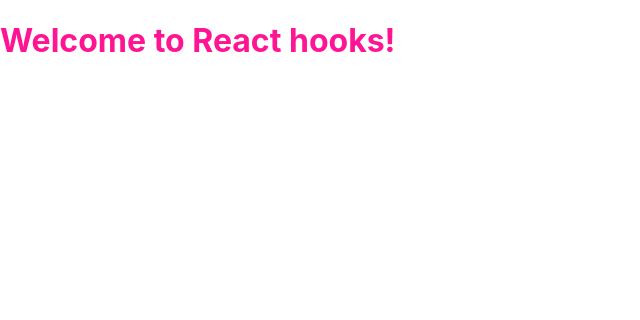
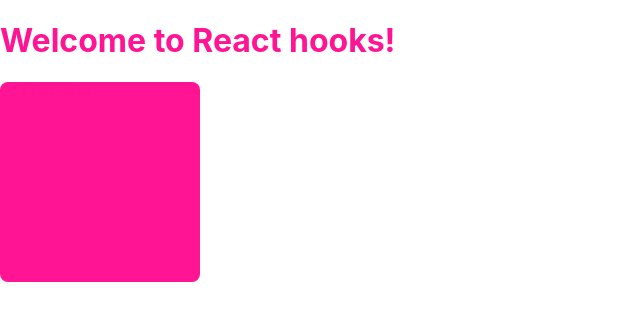
Before and after one commit to camha91/react-hooks-basic, a React (Create React App) app: page / in a window 1280 px wide. Shown: the top 320 px of the page, without its empty margins (0-640 px from the left). Built offline with nearby package versions, Linux system fonts and the light colour scheme.

Commit message:
Color Box

```diff
--- a/src/App.js
+++ b/src/App.js
@@ -1,10 +1,13 @@
 import React from 'react';
 import './App.css';
+import ColorBox from './component';
 
 function App() {
   return (
     <div className="app">
       <h1>Welcome to React hooks!</h1>
+
+      <ColorBox />
     </div>
   );
 }
--- /dev/null
+++ b/src/component/ColorBox.css
@@ -0,0 +1,9 @@
+.color-box {
+    display: inline-block;
+    width: 200px;
+    height: 200px;
+    border-radius: 8px;
+
+    transition: all 0.35s ease-in-out 0s;
+    cursor: pointer;
+}
--- /dev/null
+++ b/src/component/index.jsx
@@ -0,0 +1,34 @@
+import React, { useState } from 'react';
+import './ColorBox.css';
+
+function getRandomColor() {
+    const COLOR_LIST = ['deeppink', 'green', 'yellow', 'red', 'blue'];
+    const randomIndex = Math.trunc(Math.random() * 5);
+    return COLOR_LIST[randomIndex];
+};
+
+function ColorBox() {
+    const [color, setColor] = useState(() => {
+        const initColor = localStorage.getItem('box_color') || 'deeppink';
+        return initColor;
+    });
+
+    function handleBoxClick() {
+        const newColor = getRandomColor();
+        setColor(newColor);
+
+        localStorage.setItem('box_color', newColor);
+    };
+
+    return (
+        <div
+            className="color-box"
+            style={{ backgroundColor: color }}
+            onClick={handleBoxClick}
+        >
+            COLOR BOX
+        </div>
+    );
+}
+
+export default ColorBox;
```
Also changed, not shown: 1 other file (tests, documents, lock files or other folders).
